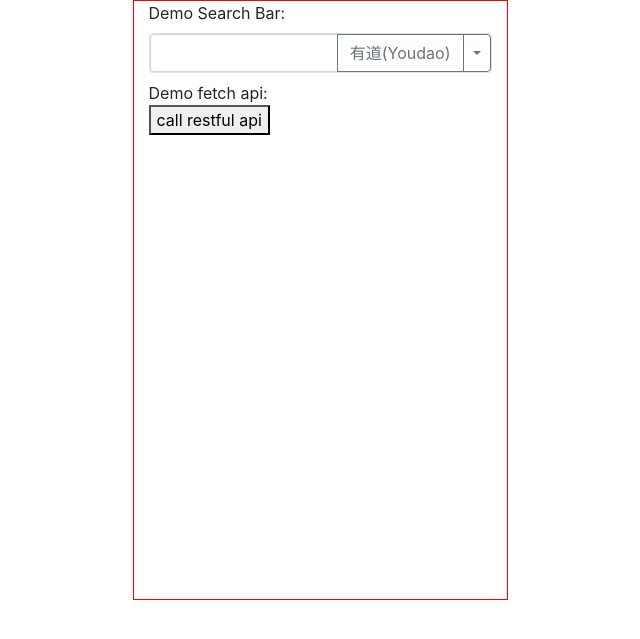
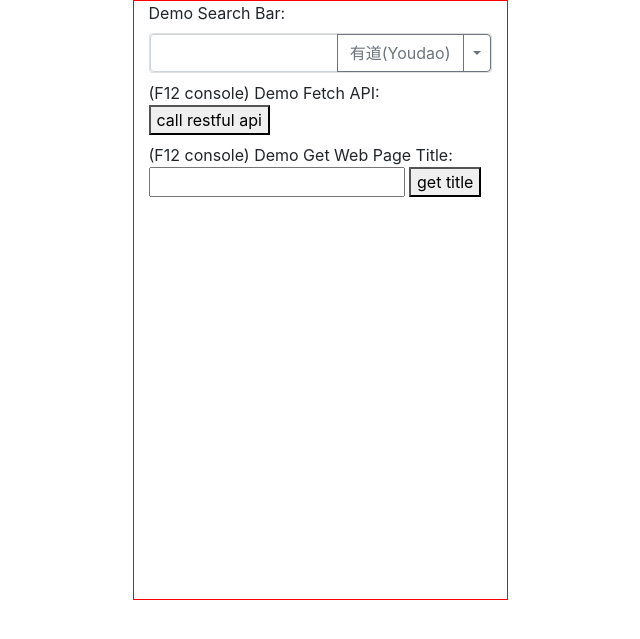
Before and after one commit to fushall/flask_jinja_templates, a Flask app: page / in a window 1280 px wide. Shown: the top 639 px of the page, without its empty margins (320-960 px from the left). Run offline with Flask 2, Linux system fonts and the light colour scheme; some libraries are stand-ins or nearby versions.

Commit message:
demo for fetch api post method

```diff
--- a/app.py
+++ b/app.py
@@ -1,4 +1,4 @@
-from flask import Flask, render_template
+from flask import Flask, render_template, request
 
 
 def create_app():
@@ -14,6 +14,21 @@ def create_app():
     def get_json():
         return {'data': {'k': 'v'}}
 
+    @app.route('/web_page_title', methods=['POST'])
+    def get_web_page_title():
+        url = request.json.get('url')
+        try:
+            import re
+            import requests
+            response = requests.get(url)
+            match = re.search(r'<title>(?P<title>.+)</title>', response.text, re.MULTILINE)
+            if match:
+                return {'title': match.group('title')}
+            else:
+                return {'err': 'can not get the web page title.'}
+        except BaseException as e:
+            return {'err': str(e)}
+
     return app
 
 
--- a/requirements.txt
+++ b/requirements.txt
@@ -1,2 +1,3 @@
+requests
 flask
 gunicorn
--- a/templates/index.html
+++ b/templates/index.html
@@ -20,8 +20,12 @@
       <div>Demo Search Bar:</div>
       <search-bar></search-bar>
 
-      <div class="mt-2">Demo fetch api:</div>
+      <div class="mt-2">(F12 console) Demo Fetch API:</div>
       <button v-on:click="call_restful_api">call restful api</button>
+
+      <div class="mt-2">(F12 console) Demo Get Web Page Title:</div>
+      <input v-model="url">
+      <button v-on:click="send_http_get">get title</button>
     </div>
   </div>
 {% endblock %}
@@ -37,17 +41,31 @@
           el: '#app',
           delimiters: ['${', '}'],
           data: {
-              do_refresh: 0,
+              url: '',
           },
           methods: {
               call_restful_api: function () {
-                  let url = `{{ url_for('get_json') }}`
+                  let url = `{{ url_for('get_json') }}`;
                   let request = new Request(url, {method: 'GET'});
                   fetch(request)
                       .then(response => response.json())
                       .then(json => console.log(json));
+              },
+              send_http_get: function () {
+                  let request = new Request(
+                      `{{ url_for('get_web_page_title') }}`,
+                      {
+                          method: 'POST',
+                          headers: {'content-type': 'application/json'},
+                          body: JSON.stringify({'url': this.url})
+                      }
+                  );
+                  fetch(request)
+                      .then(response => response.json())
+                      .then(json => console.log(json));
               }
+
           }
-      })
+      });
   </script>
 {% endblock scripts %}
```
